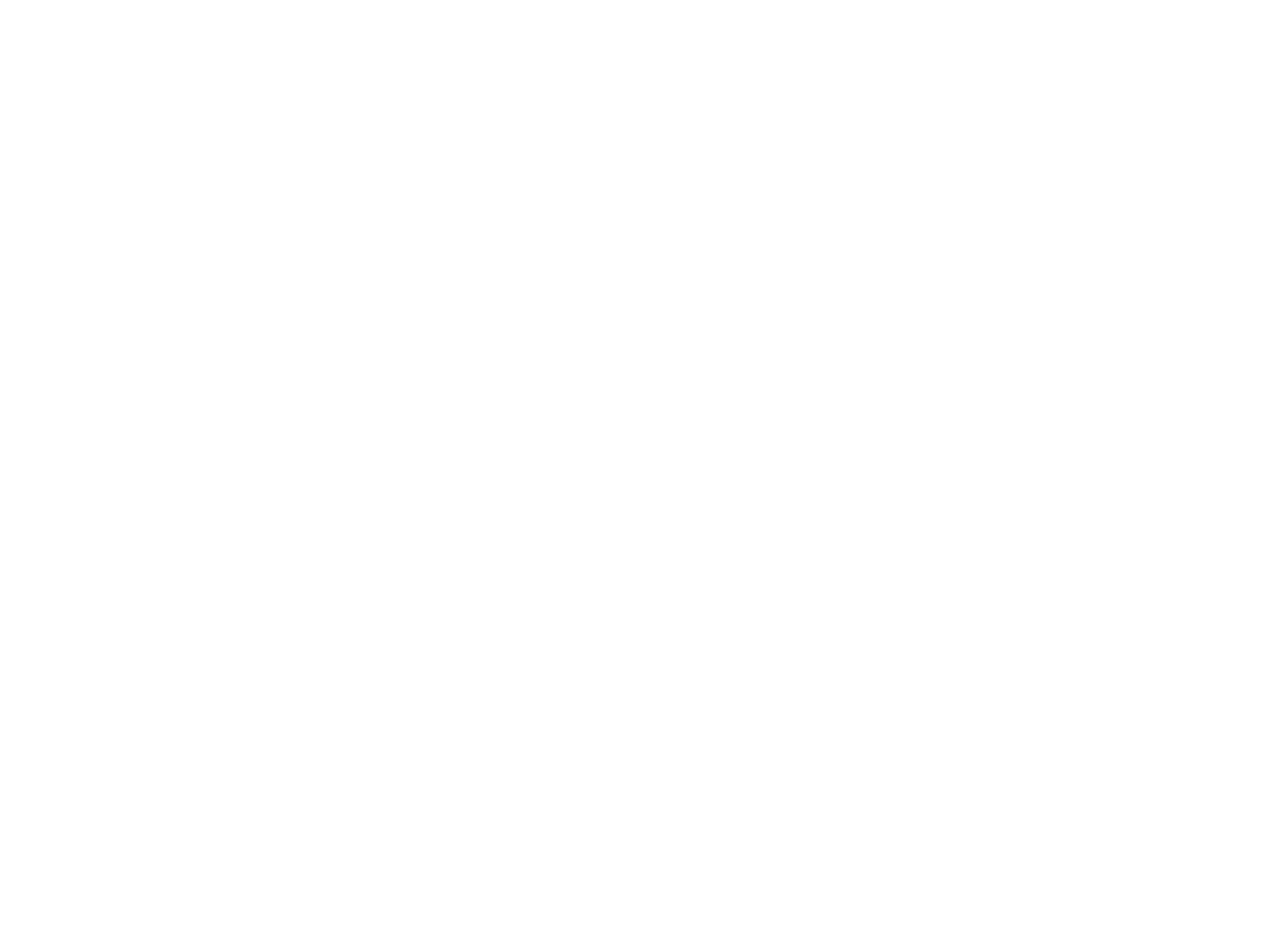
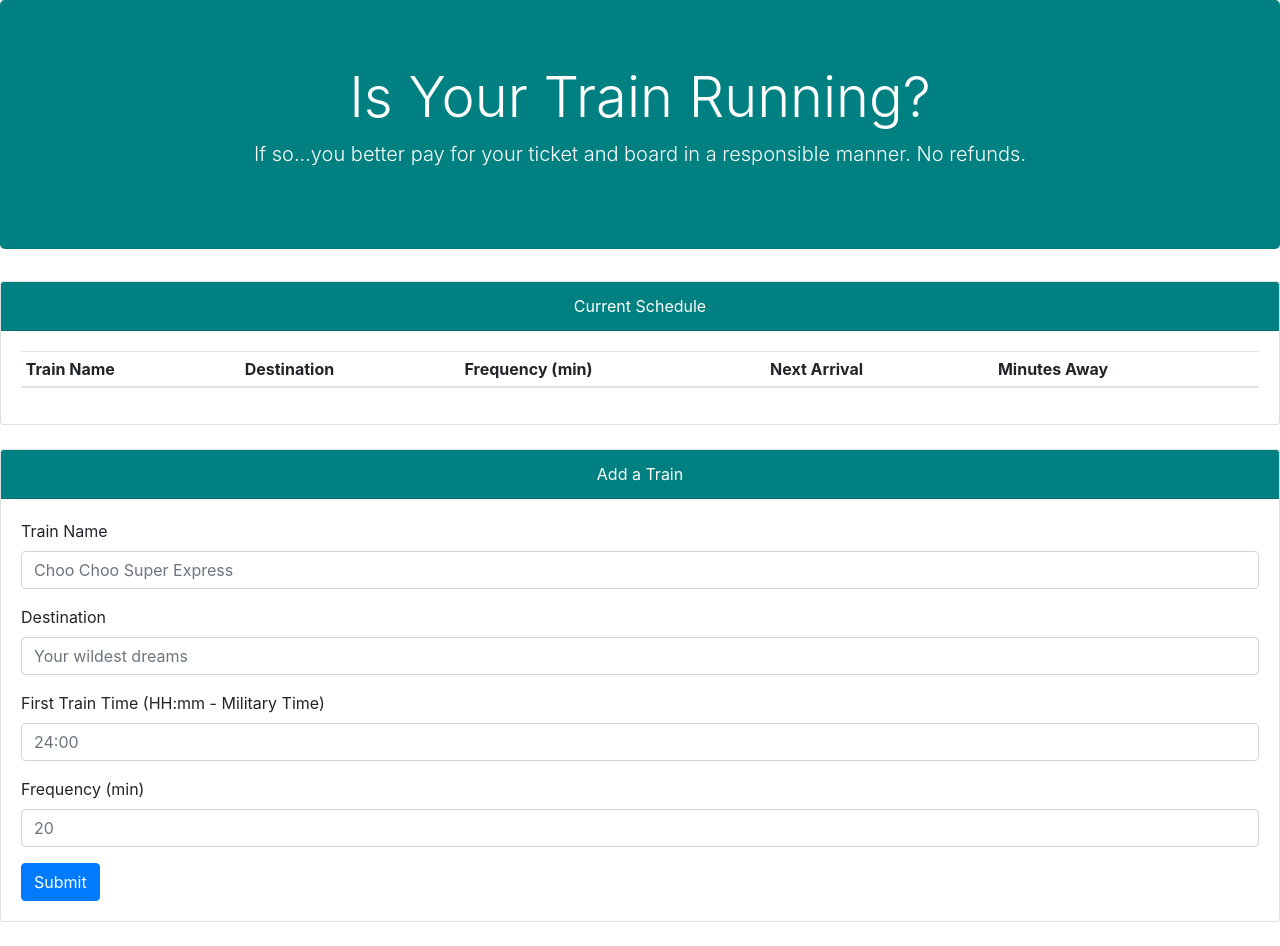
Before and after one commit to camhallmen/Train-Scheduler, a plain HTML site: page index.html in a window 1280 px wide. Before the commit the page ends 800 px from the top, so only its background shows below. Drawn offline with nearby package versions, Linux system fonts and the light colour scheme.

Commit message:
Added html framework and basic css styles

```diff
--- a/assets/styles/style.css
+++ b/assets/styles/style.css
@@ -1 +1,17 @@
-/* Comment for git push */
+#jumbo {
+    text-align: center;
+    color: white;
+    background-color: teal;
+}
+
+#schedule-header {
+    text-align: center;
+    color: white;
+    background-color: teal;
+}
+
+#add-train-header {
+    text-align: center;
+    color: white;
+    background-color: teal;
+}
--- a/index.html
+++ b/index.html
@@ -15,7 +15,70 @@
 </head>
 <body>
 
+  <!--Jumbotron-->
+  <div class="jumbotron" id="jumbo">
+    <h1 class="display-4">Is Your Train Running?</h1>
+    <p class="lead">If so...you better pay for your ticket and board in a responsible manner. No refunds.</p>
+  </div>
 
+  <div class="row">
+
+    <div class="col-md-12">
+
+      <!--Initial Schedule-->
+    <div class="card mb-4">
+        <div class="card-header" id="schedule-header">Current Schedule</div>
+        <div class="card-body">
+          <table class="table table-sm table-hover" id='employee-table'>
+            <thead>
+              <tr>
+                <th scope="col">Train Name</th>
+                <th scope="col">Destination</th>
+                <th scope="col">Frequency (min)</th>
+                <th scope="col">Next Arrival</th>
+                <th scope="col">Minutes Away</th>
+              </tr>
+            </thead>
+            <tbody>
+            </tbody>
+          </table>
+        </div>
+      </div>
+    </div>
+  </div>
+
+  <div class="row">
+    <div class="col-md-12">
+      <!--Add That Train!-->
+      <div class="card mb-4">
+        <div class="card-header" id="add-train-header">Add a Train</div>
+        <div class="card-body">
+
+          <!-- Entry Form -->
+          <form>
+            <div class="form-group">
+              <label for="employee-name-input">Train Name</label>
+              <input class="form-control" id="employee-name-input" placeholder="Choo Choo Super Express" type="text">
+            </div>
+            <div class="form-group">
+              <label for="role-input">Destination</label>
+              <input class="form-control" id="role-input" placeholder="Your wildest dreams" type="text">
+            </div>
+            <div class="form-group">
+              <label for="start-input">First Train Time (HH:mm - Military Time)</label>
+              <input class="form-control" id="start-input" placeholder="24:00" type="text">
+            </div>
+            <div class="form-group">
+              <label for="rate-input">Frequency (min)</label>
+              <input class="form-control" id="rate-input" placeholder="20" type="text">
+            </div>
+            <button class="btn btn-primary" id="add-employee-btn">Submit</button>
+          </form>
+
+        </div>
+      </div>
+    </div>
+  </div>
 
 <!--JQuery-->
 <script
```
